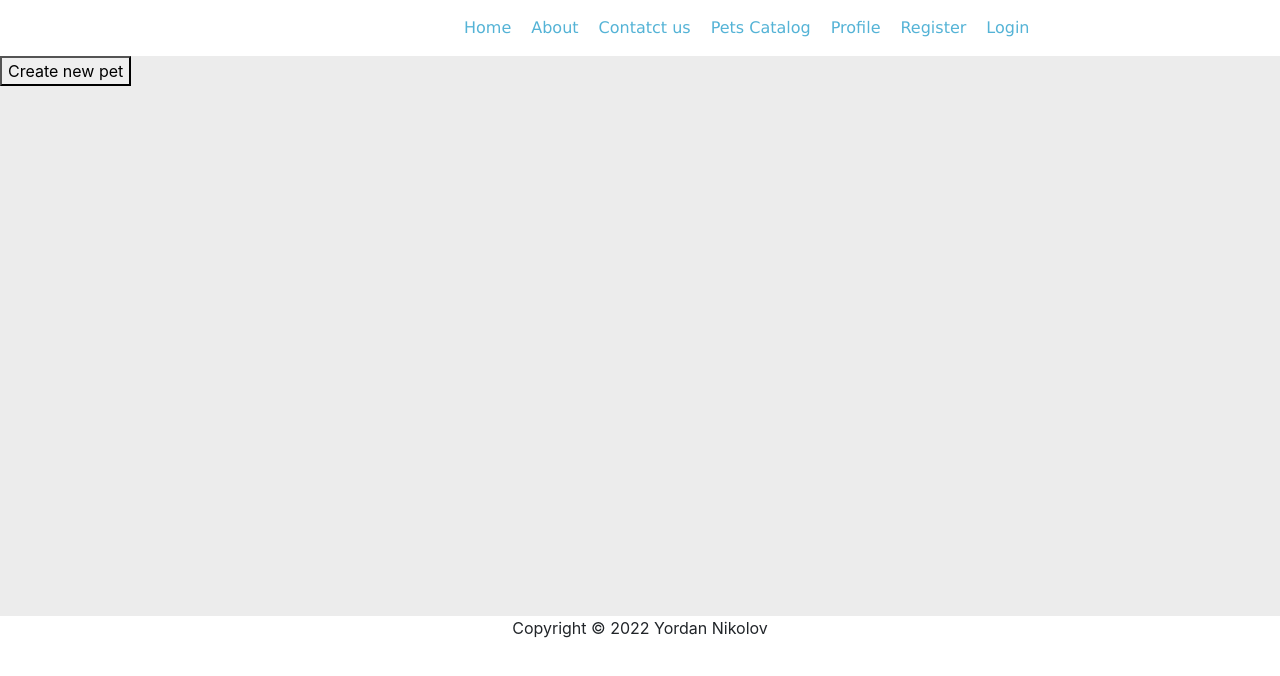
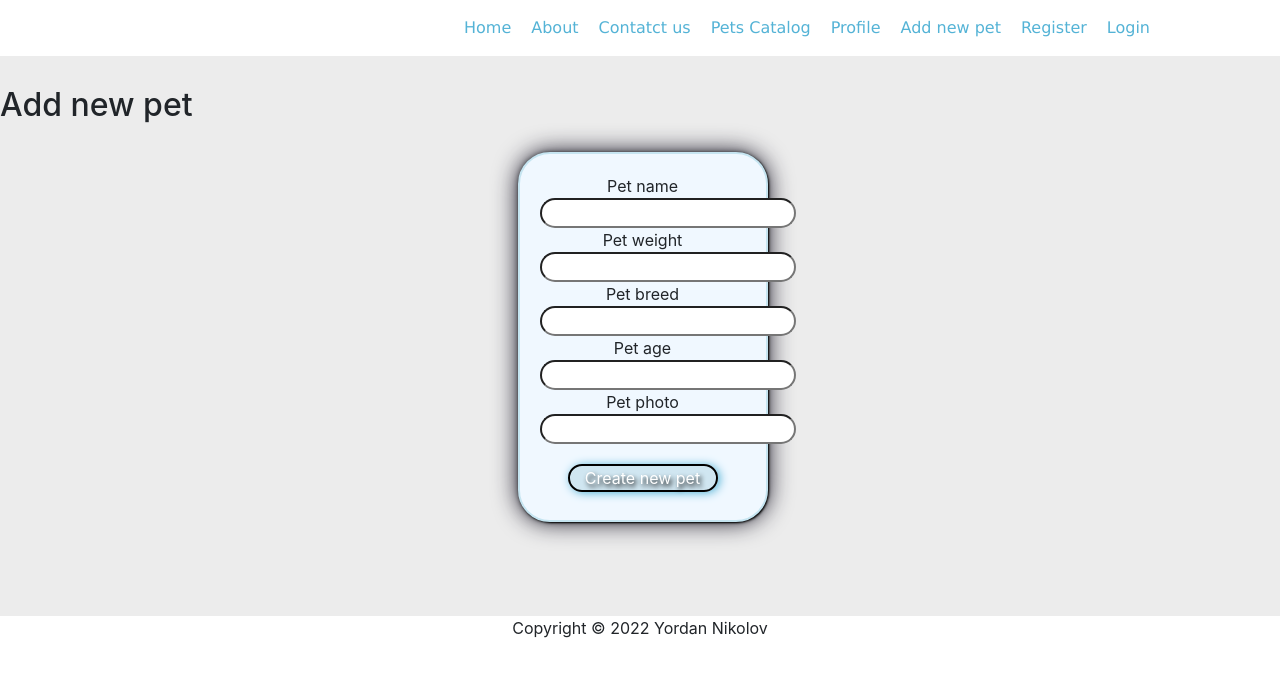
Before and after one commit to nlotoo/Pet-HUB-Application, a React (Create React App) app in the folder client/: page /create-new-pet in a window 1280 px wide. Shown: the top 676 px of the page. Built offline with nearby package versions, Linux system fonts and the light colour scheme.

Commit message:
add new pet page

```diff
--- a/client/src/Components/CreatePetPage/CreatePetPage.js
+++ b/client/src/Components/CreatePetPage/CreatePetPage.js
@@ -1,20 +1,48 @@
-
+import '../CreatePetPage/createPetPage.css'
 
 const CreatePetPage = () => {
 
     const CreatePet = (e) => {
         e.preventDefault()
-        console.log('created  pet')
+
+        console.log('created pet clicked')
     }
 
     return (
-        <div>
-            <form onSubmit={CreatePet} >
+        <div className='create-new-pet-root'>
+            <h2>Add new pet</h2>
+            <div className='create-new-pet-wrapper'>
+                <form className='create-new-pet-form' onSubmit={CreatePet} >
+                    <div>
+
+                        <label>Pet name </label>
+                        <input className='input-create-pet-class' id='petName' name='petName'></input>
+                    </div>
+                    <div>
+
+                        <label>Pet weight</label>
+                        <input className='input-create-pet-class' id='petWeight' name='petWeight' ></input>
+                    </div>
+                    <div>
+
+                        <label>Pet breed</label>
+                        <input className='input-create-pet-class' id='petBreed' name='petBreed' ></input>
+                    </div>
+                    <div>
+
+                        <label>Pet age</label>
+                        <input className='input-create-pet-class' id='petAge' name='petAge' ></input>
+                    </div>
+                    <div>
+
+                        <label>Pet photo</label>
+                        <input className='input-create-pet-class' id='petPhoto' name='petPhoto' ></input>
+                    </div>
 
 
-
-                <button>Create new pet</button>
-            </form>
+                    <button className='create-pet-button' >Create new pet</button>
+                </form>
+            </div>
         </div>
     )
 }
--- /dev/null
+++ b/client/src/Components/CreatePetPage/createPetPage.css
@@ -0,0 +1,55 @@
+/* .create-new-pet-root {} */
+
+.create-new-pet-wrapper {
+    display: flex;
+    justify-content: center;
+    align-items: center;
+
+}
+
+h2 {
+    padding-top: 30px;
+}
+
+.input-create-pet-class {
+    text-align: center;
+    border-radius: 20px;
+}
+
+.input-create-pet-class:active {
+    box-shadow: 2px 3px 10px black;
+}
+
+.create-pet-button {
+    width: 150px;
+    border-radius: 20px;
+    border: 2px solid black;
+    color: white;
+    background: rgba(150, 197, 217, 0.36);
+    padding: 0px;
+    text-align: center;
+    margin-top: 20px;
+    text-shadow: 2px 3px 5px black;
+    box-shadow: 2px 1px 10px #54B3D6;
+}
+
+.create-pet-button:active {
+    box-shadow: 2px 3px 5px black;
+}
+
+.create-new-pet-form {
+    margin: 20px;
+    padding: 20px;
+
+    background-color: #C6E5F1;
+    border-radius: 32px;
+    width: 250px;
+    height: 370px;
+    text-align: center;
+
+    border: solid 2px #C6E5F1;
+    background-color: aliceblue;
+    margin-left: 25px;
+    box-shadow: 1px 1px 2px black, 0 0 25px #171425, 0 0 5px #686d67;
+
+}
--- a/client/src/Components/PetsCatalog/PetsCard/PetsCard.js
+++ b/client/src/Components/PetsCatalog/PetsCard/PetsCard.js
@@ -7,7 +7,7 @@ const PetsCard = () => {
 
         <div id="pet-card" className='pets-card'>
 
-            <h2>Pets Name</h2>
+            <h2 id="petHeadig-class">Pets Name</h2>
             <img id="card-img" src="https://cbsnews3.cbsistatic.com/hub/i/r/2020/10/15/a11ade40-1d79-4170-8fab-b42721a4cc79/thumbnail/1200x630/9ec24c01427232d790dd32a559a2effe/www-vieler-photography-com23.jpg"></img>
 
             <div id="pet-info"> age:<span>2</span></div>
--- a/client/src/Components/PetsCatalog/PetsCard/petsCard.css
+++ b/client/src/Components/PetsCatalog/PetsCard/petsCard.css
@@ -1,6 +1,12 @@
-h2 {
+/* h2 {
+
     text-align: center;
     font-family: 'Gill Sans', 'Gill Sans MT', Calibri, 'Trebuchet MS', sans-serif;
+} */
+
+#petHeadig-class{
+    text-align: center;
+    padding-top: 10px;
 }
 
 #pet-card {
--- a/client/src/Components/PetsCatalog/PetsCatalog.js
+++ b/client/src/Components/PetsCatalog/PetsCatalog.js
@@ -2,10 +2,14 @@
 
 import { Link } from 'react-router-dom'
 import '../PetsCatalog/petsCatalog.css'
-
+import { useNavigate } from 'react-router-dom'
 import PetsCard from './PetsCard/PetsCard'
 
 const PetsCatalog = () => {
+    let navigate = useNavigate()
+    const CreateNewPet = () => {
+        navigate('/create-new-pet')
+    }
 
 
     return (
@@ -16,7 +20,7 @@ const PetsCatalog = () => {
                     <PetsCard />
                     <PetsCard />
                     <div className='add-new-pet-wraper'>
-                        <button className='add-new-pet-button'><Link to='/create-new-pet'>Add new pet</Link></button>
+                        <button onClick={CreateNewPet} className='add-new-pet-button'>Add new pet</button>
                     </div>
                 </div>
 
--- a/client/src/Components/core/NavigationBar/NavigationBar.js
+++ b/client/src/Components/core/NavigationBar/NavigationBar.js
@@ -18,6 +18,7 @@ const NavigationBar = () => {
                     <li><Link to="/contact-us">Contatct us</Link></li>
                     <li><Link to="/pets-catalog">Pets Catalog</Link></li>
                     <li><Link to="/user-profile">Profile</Link></li>
+                    <li><Link to="/create-new-pet">Add new pet</Link></li>
                     {!isLoged && <li><Link to="/sign-up">Register</Link></li>}
                     {!isLoged && <li><Link to="/login">Login</Link></li>}
                     {isLoged && <li><Link to="/logout">Logout</Link></li>}
```
Also changed, not shown: client/src/Components/PetsCatalog/petsCatalog.css (+3 -4 lines).
